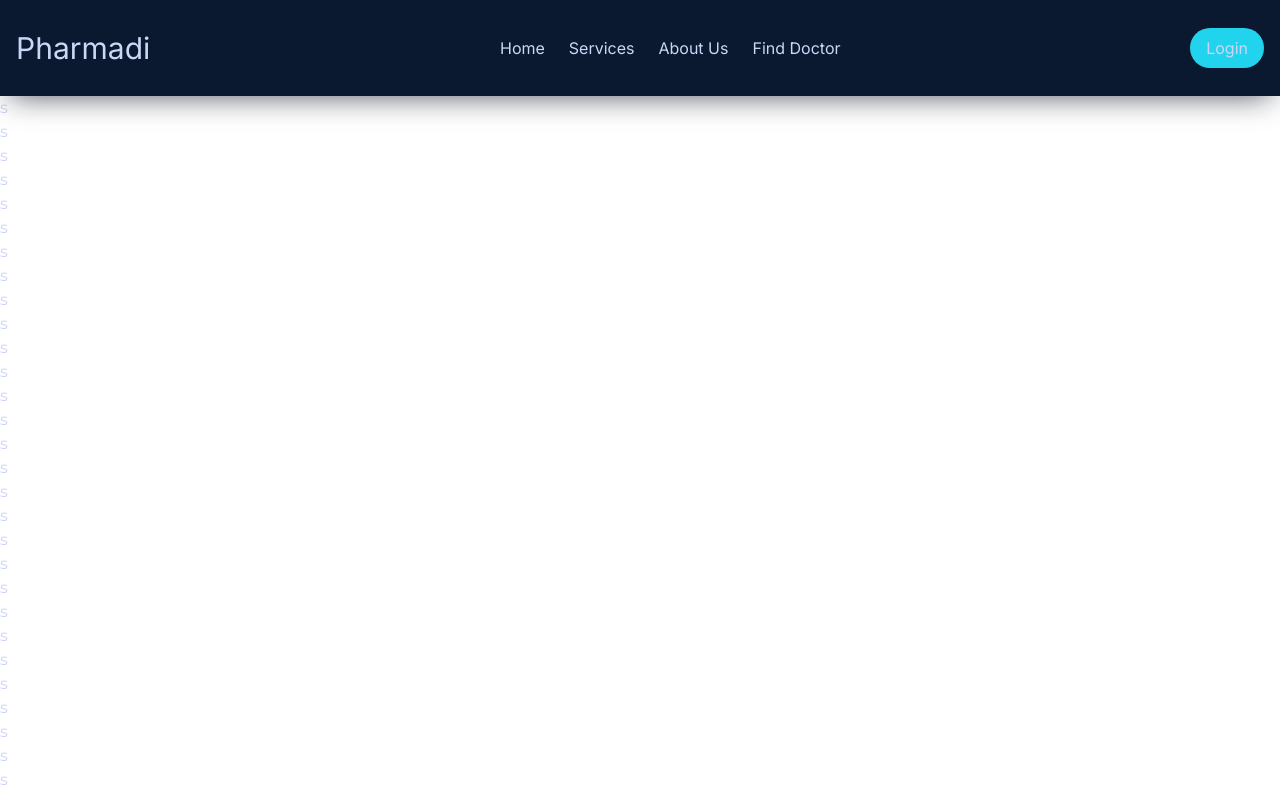
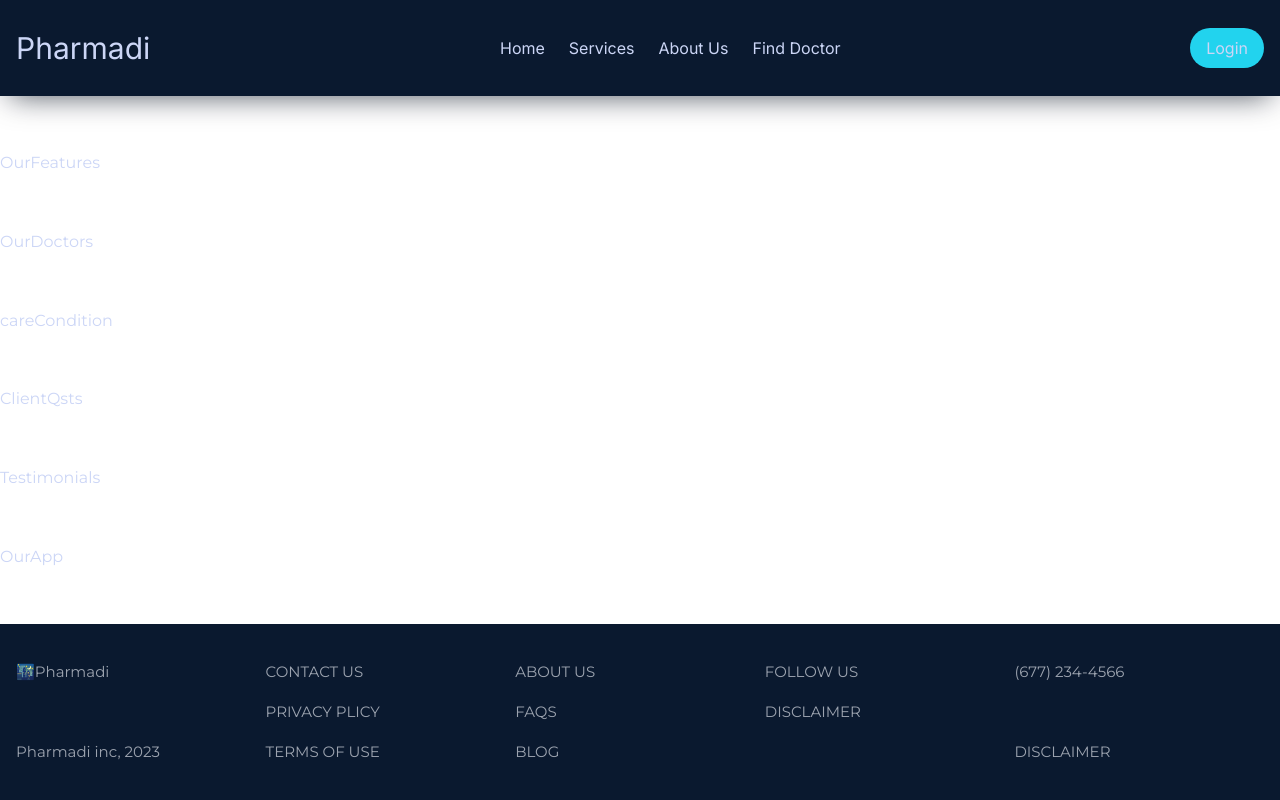
Before and after one commit to IGUIDER-AMINE/healthcare-website, a Next.js app: page / in a window 1280 px wide. Built offline with nearby package versions, Linux system fonts and the light colour scheme.

Commit message:
push all section of project

```diff
--- a/components/Footer.tsx
+++ b/components/Footer.tsx
@@ -1,7 +1,56 @@
 import React from "react";
 
 const Footer = () => {
-  return <div>Footer</div>;
+  return (
+    <section id="#footer" className="py-7 px-4 bg-bodyColor">
+      <div className="grid grid-cols-1 md:grid-cols-3 lg:grid-cols-5 container leading-10 mx-auto text-gray-400 text-[15px]">
+        <div className="flex flex-col justify-between">
+          <div>
+            <a href="#">🌃Pharmadi</a>
+          </div>
+          <div>Pharmadi inc, 2023</div>
+        </div>
+        <div className="uppercase">
+          <div>
+            <a href="#">Contact Us</a>
+          </div>
+          <div>
+            <a href="#">Privacy plicy</a>
+          </div>
+          <div>
+            <a href="#">Terms of use</a>
+          </div>
+        </div>
+        <div className="uppercase">
+          <div>
+            <a href="#">About Us</a>
+          </div>
+          <div>
+            <a href="#">FAQS</a>
+          </div>
+          <div>
+            <a href="#">BLOG</a>
+          </div>
+        </div>
+        <div className="uppercase">
+          <div>
+            <a href="#">Follow Us</a>
+          </div>
+          <div>
+            <a href="#">Disclaimer</a>
+          </div>
+        </div>
+        <div className="uppercase flex flex-col justify-between">
+          <div>
+            <a href="#">(677) 234-4566</a>
+          </div>
+          <div>
+            <a href="#">Disclaimer</a>
+          </div>
+        </div>
+      </div>
+    </section>
+  );
 };
 
 export default Footer;
--- a/components/careCondition.tsx
+++ b/components/careCondition.tsx
@@ -1,7 +1,7 @@
 import React from "react";
 
-const careCondition = () => {
+const CareCondition = () => {
   return <div>careCondition</div>;
 };
 
-export default careCondition;
+export default CareCondition;
--- a/pages/index.tsx
+++ b/pages/index.tsx
@@ -1,4 +1,11 @@
+import CareCondition from "@/components/CareCondition";
+import ClientQsts from "@/components/ClientQsts";
+import Footer from "@/components/Footer";
 import NavBar from "@/components/NavBar";
+import OurApp from "@/components/OurApp";
+import OurDoctors from "@/components/OurDoctors";
+import OurFeatures from "@/components/OurFeatures";
+import Testimonials from "@/components/Testimonials";
 import Head from "next/head";
 
 export default function Home() {
@@ -10,35 +17,16 @@ export default function Home() {
         <meta name="viewport" content="width=device-width, initial-scale=1" />
         <link rel="icon" href="/logo.ico" />
       </Head>
-      <main className="w-full text-[16px] h-screen font-bodyFont bg-white text-textLight overflow-x-hidden overflow-y-scroll scrollbar scrollbar-track-textDark/20 scrollbar-thumb-textDark/60">
+      <main className="w-full bodyFont h-screen flex flex-col justify-between text-[16px] font-bodyFont bg-white text-textLight">
+        {/* <main className="w-full container mx-auto text-[16px] h-screen font-bodyFont bg-white text-textLight overflow-x-hidden overflow-y-scroll scrollbar scrollbar-track-textDark/20 scrollbar-thumb-textDark/60"> */}
         <NavBar />
-        <div>s</div>
-        <div>s</div>
-        <div>s</div> <div>s</div>
-        <div>s</div>
-        <div>s</div>
-        <div>s</div>
-        <div>s</div>
-        <div>s</div>
-        <div>s</div>
-        <div>s</div>
-        <div>s</div>
-        <div>s</div>
-        <div>s</div>
-        <div>s</div>
-        <div>s</div>
-        <div>s</div>
-        <div>s</div>
-        <div>s</div> <div>s</div>
-        <div>s</div>
-        <div>s</div>
-        <div>s</div>
-        <div>s</div>
-        <div>s</div>
-        <div>s</div>
-        <div>s</div>
-        <div>s</div>
-        <div>s</div>
+        <OurFeatures />
+        <OurDoctors />
+        <CareCondition />
+        <ClientQsts />
+        <Testimonials />
+        <OurApp />
+        <Footer />
       </main>
     </>
   );
```
